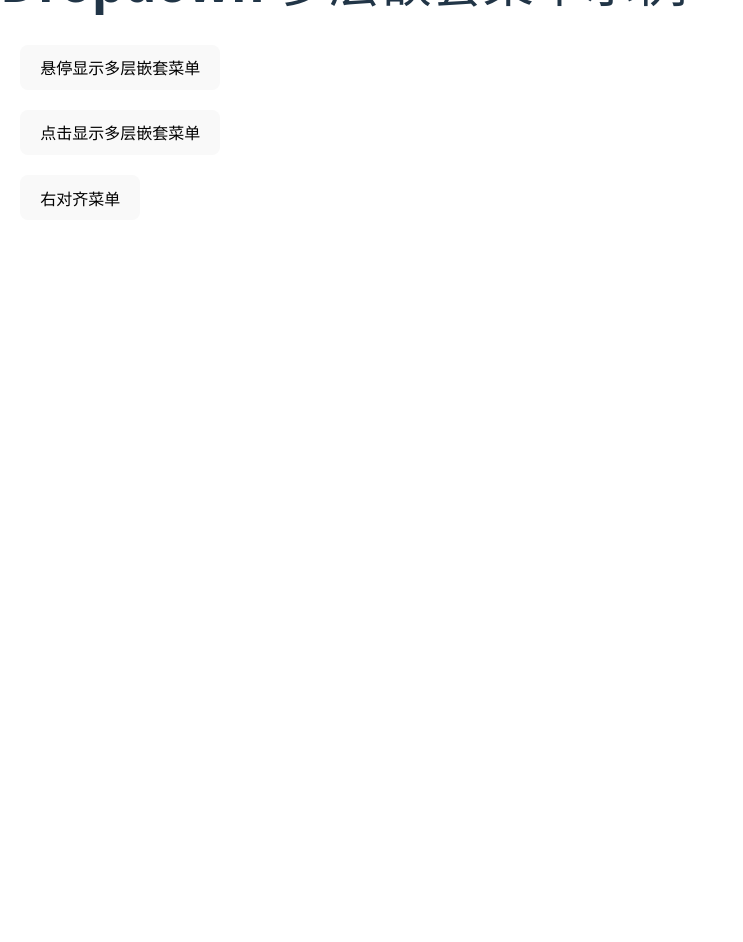
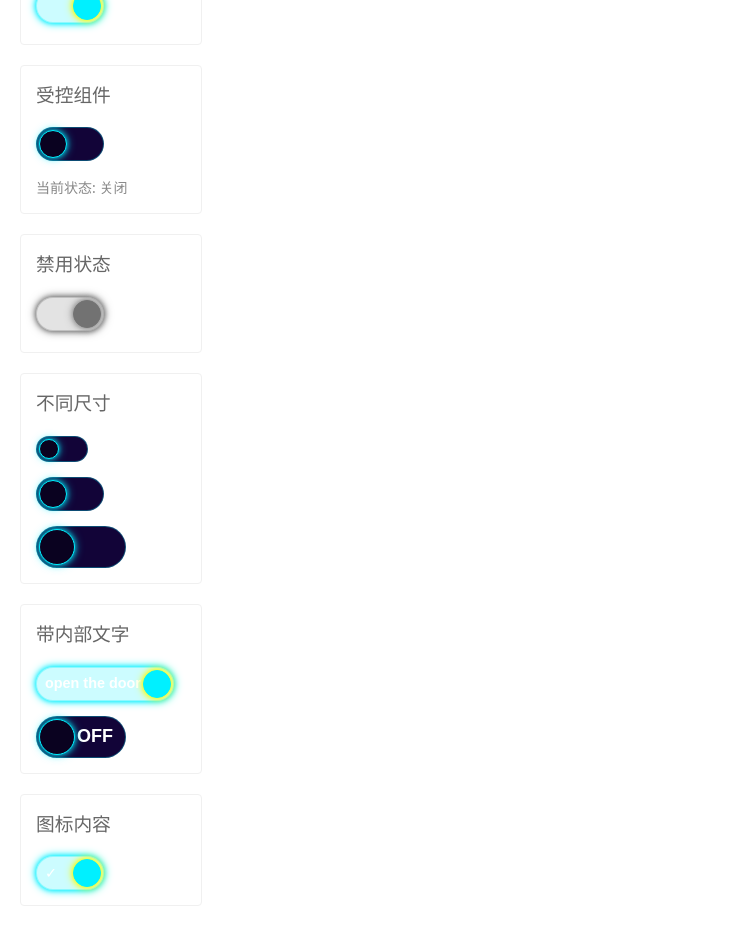
Before and after one commit to wanfengOvo/purk-ui, a React (Vite) app: page / in a window 1280 px wide. Shown: the part 320-1262 px from the top of the page, without its empty margins (0-743 px from the left). Before the commit the page ends 800 px from the top, so only its background shows below. Built offline with nearby package versions, Linux system fonts and the light colour scheme.

Commit message:
完成switch组件

```diff
--- a/src/App.tsx
+++ b/src/App.tsx
@@ -1,6 +1,7 @@
 import React from 'react';
 import Dropdown, { MenuItem } from './component/DropDown/DropDown';
 import './App.css';
+import ExampleSwitch from './component/Switch/Example/ExampleSwitch';
 
 function App() {
   // 定义多层嵌套菜单项
@@ -77,42 +78,7 @@ function App() {
 
   return (
     <div className="App">
-      <h1>Dropdown 多层嵌套菜单示例</h1>
-
-      {/* 更复杂的嵌套菜单 - 悬停触发 */}
-      <div style={{ margin: '20px' }}>
-        <Dropdown
-          menuItems={menuItems}
-          placement="bottomLeft"
-          trigger="hover"
-        >
-          <button>悬停显示多层嵌套菜单</button>
-        </Dropdown>
-      </div>
-
-      {/* 更复杂的嵌套菜单 - 点击触发 */}
-      <div style={{ margin: '20px' }}>
-        <Dropdown
-          menuItems={menuItems}
-          placement="bottomLeft"
-          trigger="click"
-        >
-          <button>点击显示多层嵌套菜单</button>
-        </Dropdown>
-      </div>
-
-      {/* 不同位置的菜单示例 */}
-      <div style={{ margin: '20px' }}>
-        <Dropdown
-          menuItems={menuItems}
-          placement="bottomRight"
-          trigger="click"
-          offsetX={10}
-          offsetY={5}
-        >
-          <button>右对齐菜单</button>
-        </Dropdown>
-      </div>
+      <ExampleSwitch />
     </div>
   );
 }
--- /dev/null
+++ b/src/component/Switch/Example/ExampleSwitch.module.less
@@ -0,0 +1,41 @@
+.exampleContainer {
+  padding: 20px;
+  max-width: 800px;
+  margin: 0 auto;
+
+  h2 {
+    color: #333;
+    border-bottom: 1px solid #eee;
+    padding-bottom: 10px;
+  }
+
+  .exampleItem {
+    margin: 20px 0;
+    padding: 15px;
+    border: 1px solid #f0f0f0;
+    border-radius: 4px;
+
+    h3 {
+      margin-top: 0;
+      color: #666;
+    }
+
+    p {
+      margin: 10px 0 0 0;
+      font-size: 14px;
+      color: #888;
+    }
+  }
+
+  .sizeExamples {
+    display: flex;
+    flex-direction: column;
+    gap: 15px;
+  }
+
+  .contentExamples {
+    display: flex;
+    flex-direction: column;
+    gap: 15px;
+  }
+}
--- /dev/null
+++ b/src/component/Switch/Example/ExampleSwitch.tsx
@@ -0,0 +1,80 @@
+import React, { useState } from 'react';
+import Switch from '../Switch';
+import styles from './ExampleSwitch.module.less';
+
+const ExampleSwitch: React.FC = () => {
+  const [controlledChecked, setControlledChecked] = useState(false);
+
+  const handleSwitchChange = (checked: boolean) => {
+    console.log('Switch state changed to:', checked);
+    setControlledChecked(checked);
+  };
+
+  return (
+    <div className={styles.exampleContainer}>
+      <h2>Switch 组件示例</h2>
+
+      <div className={styles.exampleItem}>
+        <h3>基础用法</h3>
+        <Switch />
+      </div>
+
+      <div className={styles.exampleItem}>
+        <h3>默认选中</h3>
+        <Switch defaultChecked />
+      </div>
+
+      <div className={styles.exampleItem}>
+        <h3>受控组件</h3>
+        <Switch
+          checked={controlledChecked}
+          onChange={handleSwitchChange}
+        />
+        <p>当前状态: {controlledChecked ? '开启' : '关闭'}</p>
+      </div>
+
+      <div className={styles.exampleItem}>
+        <h3>禁用状态</h3>
+        <Switch disabled defaultChecked />
+      </div>
+
+      <div className={styles.exampleItem}>
+        <h3>不同尺寸</h3>
+        <div className={styles.sizeExamples}>
+          <Switch size="small" />
+          <Switch size="medium" />
+          <Switch size="large" />
+        </div>
+      </div>
+
+      <div className={styles.exampleItem}>
+        <h3>带内部文字</h3>
+        <div className={styles.contentExamples}>
+          <Switch
+            checkedChildren="open the door"
+            uncheckedChildren="close the door"
+            defaultChecked
+          />
+          <Switch
+            checkedChildren="ON"
+            uncheckedChildren="OFF"
+            size="large"
+          />
+        </div>
+      </div>
+
+      <div className={styles.exampleItem}>
+        <h3>图标内容</h3>
+        <div className={styles.contentExamples}>
+          <Switch
+            checkedChildren="✓"
+            uncheckedChildren="✕"
+            defaultChecked
+          />
+        </div>
+      </div>
+    </div>
+  );
+};
+
+export default ExampleSwitch;
--- /dev/null
+++ b/src/component/Switch/Switch.module.less
@@ -0,0 +1,92 @@
+// 假设这两个文件已成功引入，所有变量和 mixin 都可以直接使用
+@import '../../styles/variables.less';
+@import '../../styles/mixin.less';
+
+
+.switch {
+    display: inline-block; // 改为 inline-block 以适应内部布局
+    position: relative;
+    cursor: pointer;
+    user-select: none;
+    font-family: @font-family-main;
+    max-width: 260px;
+    align-self: flex-start;
+
+    // 禁用状态
+    &.disabled {
+        cursor: not-allowed;
+        filter: saturate(0) brightness(0.6); // 应用：使用滤镜实现更好的禁用效果
+    }
+}
+
+
+.small {
+    --switch-min-width: 50px;
+    --switch-height: 24px;
+}
+
+.medium {
+    --switch-min-width: 66px;
+    --switch-height: 32px;
+}
+
+.large {
+    --switch-min-width: 88px;
+    --switch-height: 40px;
+}
+
+// 开关轨道
+.switchTrack {
+
+    width: auto;
+    min-width: var(--switch-min-width); // 使用最小宽度变量
+    height: var(--switch-height);
+    background-color: @dark-bg;
+    border: 1px solid fade(@primary-color, 30%);
+    border-radius: var(--switch-height);
+    position: relative;
+    transition: all 0.3s ease-in-out;
+    display: flex; // 使用 flex 布局
+    align-items: center;
+
+    &.active {
+        background-color: fade(@primary-color, 20%);
+        .border-glow(@primary-color);
+    }
+}
+
+// 开关滑块
+.switchThumb {
+    --padding: 2px;
+    --thumb-size: calc(var(--switch-height) - 2 * var(--padding));
+    box-sizing: border-box;
+    position: absolute;
+    top: var(--padding);
+    left: var(--padding);
+    width: var(--thumb-size);
+    height: var(--thumb-size);
+    background-color: @darker-bg;
+    border: 1px solid @primary-color;
+    border-radius: 50%;
+    transition: all 0.3s ease-in-out;
+    .border-glow(fade(@primary-color, 70%));
+
+    &.active {
+        left: calc(100% - var(--thumb-size) - var(--padding));
+        background-color: @primary-color;
+        .border-glow(@highlight-color);
+    }
+}
+
+.switchInner {
+    color: white;
+    font-size: calc(var(--switch-height) * 0.45);
+    font-weight: bold;
+    padding: 0 8px;
+    padding-left: var(--switch-height);
+
+    .switchTrack.active & {
+        padding-left: 8px;
+        padding-right: var(--switch-height);
+    }
+}
--- /dev/null
+++ b/src/component/Switch/Switch.tsx
@@ -0,0 +1,62 @@
+import React, { useState } from "react";
+import styles from './Switch.module.less';
+
+interface SwitchProps {
+    checked?: boolean;
+    defaultChecked?: boolean;
+    disabled?: boolean;
+    onChange?: (checked: boolean, event: React.MouseEvent) => void;
+    size?: 'small' | 'medium' | 'large';
+    // 用于显示在开关内部的“开启”状态内容
+    checkedChildren?: React.ReactNode;
+    // 用于显示在开关内部的“关闭”状态内容
+    uncheckedChildren?: React.ReactNode;
+    className?: string;
+}
+
+export default function Switch(props: SwitchProps) {
+    const {
+        checked,
+        defaultChecked = false,
+        disabled = false,
+        onChange,
+        size = 'medium',
+        checkedChildren,
+        uncheckedChildren,
+        className,
+    } = props;
+
+    const isControlled = checked !== undefined;
+    const [internalActive, setInternalActive] = useState(defaultChecked);
+    const active = isControlled ? checked : internalActive;
+
+    const handleClick = (event: React.MouseEvent) => {
+        if (disabled) {
+            return;
+        }
+        const nextActive = !active;
+        if (!isControlled) {
+            setInternalActive(nextActive);
+        }
+        onChange?.(nextActive, event);
+    };
+
+    const rootClassName = `${styles.switch} ${styles[size]} ${disabled ? styles.disabled : ''} ${className || ''}`;
+    const trackClassName = `${styles.switchTrack} ${active ? styles.active : ''}`;
+    const thumbClassName = `${styles.switchThumb} ${active ? styles.active : ''}`;
+
+    return (
+        <div className={rootClassName} onClick={handleClick}>
+            <div className={trackClassName}>
+                {/*滑块 */}
+                <div className={thumbClassName}></div>
+                {/* 用于容纳内部文字的容器 */}
+                {(checkedChildren || uncheckedChildren) && (
+                    <div className={styles.switchInner}>
+                        {active ? checkedChildren : uncheckedChildren}
+                    </div>
+                )}
+            </div>
+        </div>
+    );
+}
--- a/src/styles/variables.less
+++ b/src/styles/variables.less
@@ -1,12 +1,11 @@
 
-@primary-color: #05d9e8;
-@accent-color: #ff2a6d;
-@secondary-color: #d300c5;
-@highlight-color: #fee800;
+@primary-color: #00f0ff;
+@accent-color: #ff0080;
+@secondary-color: #d900ff;
+@highlight-color: #f9ff00;
 
+// 背景色：解决“太黑”问题，加入低饱和蓝紫调，保留深邃但更有“科技空间感”
+@dark-bg: #120438;          // 深靛蓝（比原#0d0221浅3个明度，带蓝紫底调，像“夜间科技建筑内部”）
+@darker-bg: #0a0220;        // 深紫黑（比原#070114浅2个明度，用于卡片/区块阴影，不压画面）
 
-@dark-bg: #0d0221;
-@darker-bg: #070114;
-
-
-@font-family-main: 'Orbitron', 'BlenderPro', 'Rajdhani', sans-serif;
+@font-family-main: 'Orbitron', 'Exo 2', 'BlenderPro', 'Rajdhani', sans-serif;
```
Also changed, not shown: src/component/Button/Button.tsx (added), src/component/Input/Input.tsx (added).
